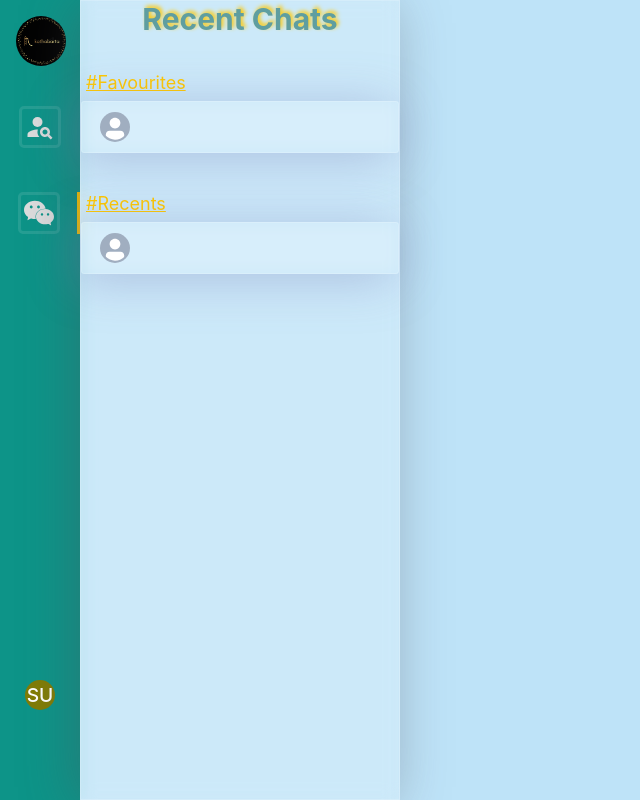
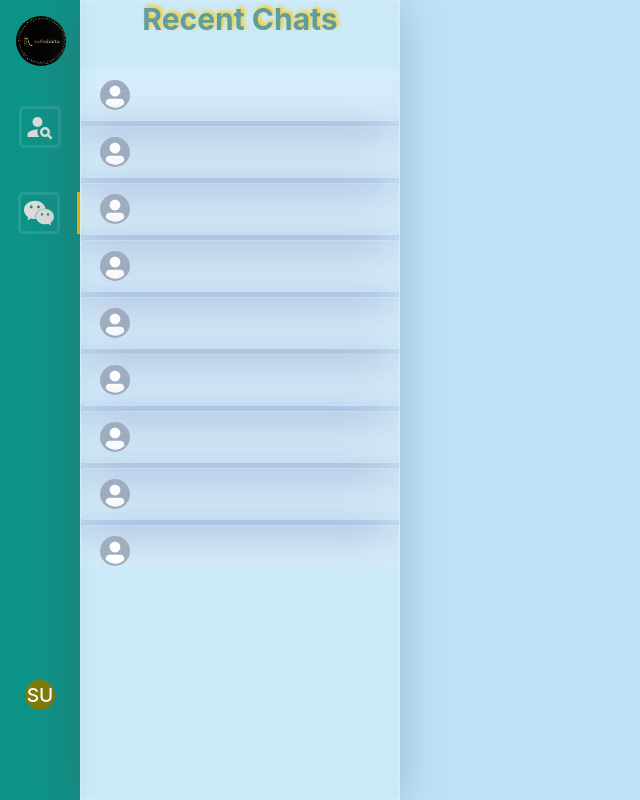
Before and after one commit to hasanulhaquebanna/mern-chat-app, a React (Create React App) app in the folder client/: page / in a window 1280 px wide. Shown: the whole page, without its empty margins (0-640 px from the left). Built offline with nearby package versions, Linux system fonts and the light colour scheme; sample sign-in values are in the browser's storage.

Commit message:
chat menu bug fixed

```diff
--- a/client/src/App.js
+++ b/client/src/App.js
@@ -5,7 +5,7 @@ import { Route, Switch } from "react-router-dom";
 
 const App = () => {
   return (
-    <Box backgroundColor="blue.100">
+    <Box backgroundColor="blue.100" overflow="hidden">
       <Switch>
         <Route path="/" exact>
           <Home />
--- a/client/src/components/ChatMenu/Favourite.js
+++ b/client/src/components/ChatMenu/Favourite.js
@@ -1,10 +1,16 @@
 import { Box, Text } from "@chakra-ui/react";
+import classNames from "classnames";
 import React from "react";
 import MenuCard from "./MenuCard";
 
-const Favourite = () => {
+const Favourite = ({ recentChats }) => {
   return (
-    <Box className="pt-8">
+    <Box
+      className={classNames(
+        "pt-8 overflow-hidden",
+        recentChats && "max-h-[292px] "
+      )}
+    >
       <Text
         textDecoration="underline"
         fontSize="18px"
@@ -14,7 +20,15 @@ const Favourite = () => {
       >
         #Favourites
       </Text>
-      <MenuCard />
+      <Box className="flex flex-col min-h-[200px] overflow-hidden max-h-[500px]">
+        <MenuCard />
+        <MenuCard />
+        <MenuCard />
+        <MenuCard />
+        <MenuCard />
+        <MenuCard />
+        <MenuCard />
+      </Box>
     </Box>
   );
 };
--- a/client/src/components/ChatMenu/RecentChats.js
+++ b/client/src/components/ChatMenu/RecentChats.js
@@ -2,9 +2,10 @@ import { Box, Text } from "@chakra-ui/react";
 import React from "react";
 import MenuCard from "./MenuCard";
 
-const RecentChats = () => {
+const RecentChats = ({ favourites }) => {
   return (
     <Box className="pt-8">
+      {favourites && (
         <Text
           textDecoration="underline"
           fontSize="18px"
@@ -14,7 +15,18 @@ const RecentChats = () => {
         >
           #Recents
         </Text>
+      )}
+      <Box className="flex flex-col min-h-[200px] overflow-hidden max-h-[500px]">
         <MenuCard />
+        <MenuCard />
+        <MenuCard />
+        <MenuCard />
+        <MenuCard />
+        <MenuCard />
+        <MenuCard />
+        <MenuCard />
+        <MenuCard />
+      </Box>
     </Box>
   );
 };
--- a/client/src/components/ChatMenu/index.js
+++ b/client/src/components/ChatMenu/index.js
@@ -4,7 +4,7 @@ import MenuCard from "./MenuCard";
 import Favourite from "./Favourite";
 import RecentChats from "./RecentChats";
 
-const ChatMenu = ({ favourites = true, recentChats = true, user }) => {
+const ChatMenu = ({ favourites, recentChats = true, user }) => {
   return (
     <Box
       marginLeft="80px"
@@ -14,15 +14,15 @@ const ChatMenu = ({ favourites = true, recentChats = true, user }) => {
       border="1px solid rgba( 255, 255, 255, 0.18 )"
       className=" w-[320px] h-screen"
     >
-      <Box display="flex" flexDirection="column">
+      <Box display="flex" flexDirection="column" className="max-h-">
         <Text
           textShadow="2px -2px 4px #ffc801"
           className="text-[cadetblue] text-center font-bold text-3xl"
         >
           Recent Chats
         </Text>
-        {favourites && <Favourite />}
-        {recentChats && <RecentChats />}
+        {favourites && <Favourite recentChats={recentChats} />}
+        {recentChats && <RecentChats favourites={favourites} />}
       </Box>
     </Box>
   );
```
Lines whose indentation alone changed are shown as unchanged.
